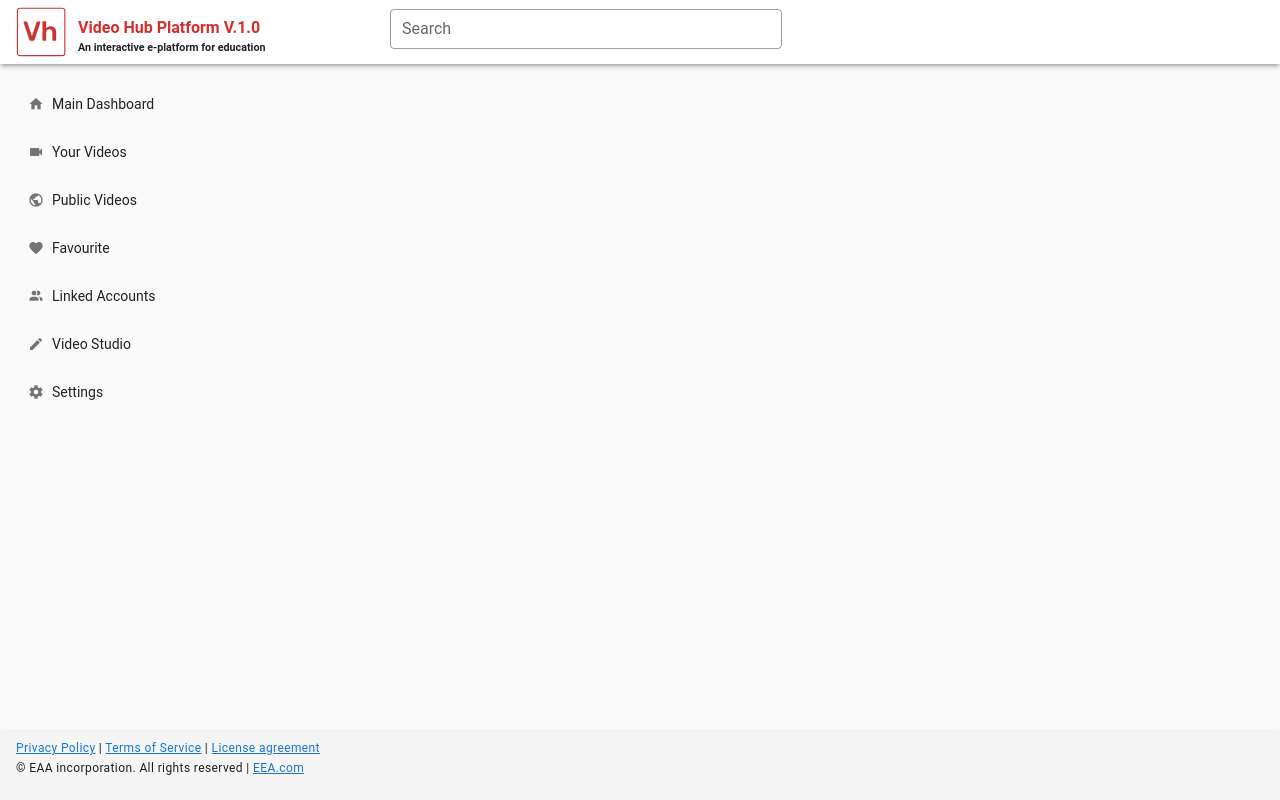
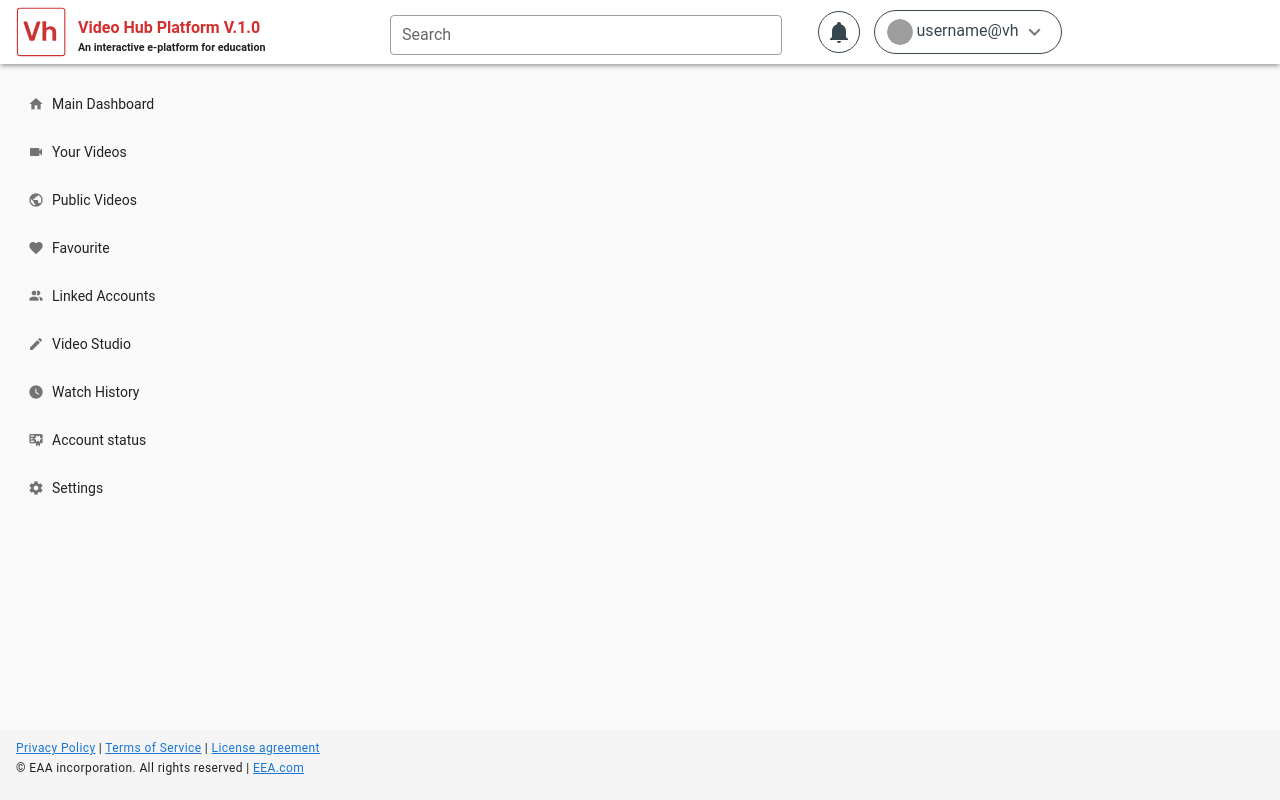
Before and after one commit to programmer-alijameel2020/video-hub-front, a Vue app: page /Main/dashboard in a window 1280 px wide. Built offline with nearby package versions, Linux system fonts and the light colour scheme; grey boxes are pictures that could not be loaded.

Commit message:
--update toolbar

```diff
--- a/src/components/Sidebar.vue
+++ b/src/components/Sidebar.vue
@@ -69,6 +69,17 @@ export default {
           title: "Video Studio",
           icon: "mdi-pencil",
           route: "/user/dashboard/user-activity",
+        },
+        {
+          title: "Watch History",
+          icon: "mdi-clock",
+          route: "/user/dashboard/user-activity",
+        },
+
+        {
+          title: "Account status",
+          icon: "mdi-certificate",
+          route: "/user/dashboard/new-record",
         },
         {
           title: "Settings",
--- a/src/components/UpperDivision.vue
+++ b/src/components/UpperDivision.vue
@@ -1,6 +1,6 @@
 <template>
   <div>
-    <v-app-bar id="nav" elevation="3" class="pt-1">
+    <v-app-bar id="nav" elevation="3" class="pt-1 pb-2">
       <template>
         <v-app-bar-nav-icon
           @click="drawer = true"
@@ -13,7 +13,14 @@
           height="auto"
           class="logoImag mb-2"
         />
-        <v-col cols="12" md="3" lg="3" sm="3" class="text-left">
+        <v-col
+          cols="12"
+          md="3"
+          lg="3"
+          sm="3"
+          class="text-left"
+          v-show="$vuetify.breakpoint.mdAndUp"
+        >
           <h4 class="header-fonts">Video Hub Platform V.1.0</h4>
           <h6>An interactive e-platform for education</h6>
         </v-col>
@@ -21,12 +28,12 @@
           cols="12"
           md="4"
           lg="4"
-          sm="12"
+          sm="4"
           class="text-left mt-3"
           v-show="$vuetify.breakpoint.mdAndUp"
         >
           <v-text-field
-            class="small-text"
+            class="small-text mt-3"
             label="Search"
             persistent-hint
             outlined
@@ -34,6 +41,55 @@
           ></v-text-field>
         </v-col>
         <v-spacer></v-spacer>
+        <v-col cols="12" md="5" lg="5" sm="5" class="text-left mt-0 pt-1">
+          <v-icon class="ms-3 circular pa-2">mdi-bell</v-icon>
+          <v-icon
+            v-show="$vuetify.breakpoint.mdAndDown"
+            class="ms-3 circular pa-2"
+            >mdi-magnify</v-icon
+          >
+
+          <v-menu
+            transition="slide-y-transition"
+            bottom
+            offset-y
+            :rounded="rounded"
+          >
+            <template v-slot:activator="{ on, attrs }">
+              <button
+                class="profile-button cut-text"
+                data-toggle="dropdown"
+                v-bind="attrs"
+                v-on="on"
+              >
+                <v-avatar size="26px">
+                  <img
+                    src="https://cdn.vuetifyjs.com/images/john.jpg"
+                    width="20px"
+                    height="auto"
+                    alt="John"
+                  />
+                </v-avatar>
+                username@vh <v-icon>mdi-chevron-down</v-icon>
+              </button>
+            </template>
+            <v-list>
+              <v-list-item>
+                <v-list-item-title
+                  class="text-left ps-2 list-item-style d-none d-md-block red-text"
+                  >user@vh.org</v-list-item-title
+                >
+              </v-list-item>
+              <v-divider></v-divider>
+              <v-list-item v-for="(item, i) in dropdownItems" :key="i">
+                <v-list-item-title
+                  class="text-left ps-2 list-item-style d-none d-md-block"
+                  >{{ item.title }}</v-list-item-title
+                >
+              </v-list-item>
+            </v-list>
+          </v-menu>
+        </v-col>
       </template>
     </v-app-bar>
 
@@ -101,6 +157,14 @@ export default {
           route: "/user/dashboard/user-settings",
         },
       ],
+
+      dropdownItems: [
+        {
+          title: "Settings",
+          route: "/user/dashboard/user-settings",
+        },
+      ],
+
       subitems: [
         { title: "Video Hub" },
         { title: "Digital Examination" },
@@ -141,4 +205,36 @@ export default {
 .small-text input {
   font-size: 1.2em;
 }
+
+.circular {
+  border-radius: 50%;
+  border: 1px solid #37474f;
+  color: #37474f !important;
+}
+
+.profile-button {
+  border: 1px solid #37474f;
+  padding: 0.5em;
+  padding-left: 0.7em;
+  padding-right: 0.9em;
+  margin-left: 0.9em;
+  border: 1.3px solid #37474f;
+  color: #37474f;
+  border-top-left-radius: 25px;
+  border-top-right-radius: 25px;
+  border-bottom-left-radius: 25px;
+  border-bottom-right-radius: 25px;
+}
+
+.red-text {
+  color: #e53935;
+}
+@media only screen and (max-width: 600px) {
+  .cut-text {
+    text-overflow: ellipsis;
+    overflow: hidden;
+    width: 130px;
+    white-space: nowrap;
+  }
+}
 </style>
```
